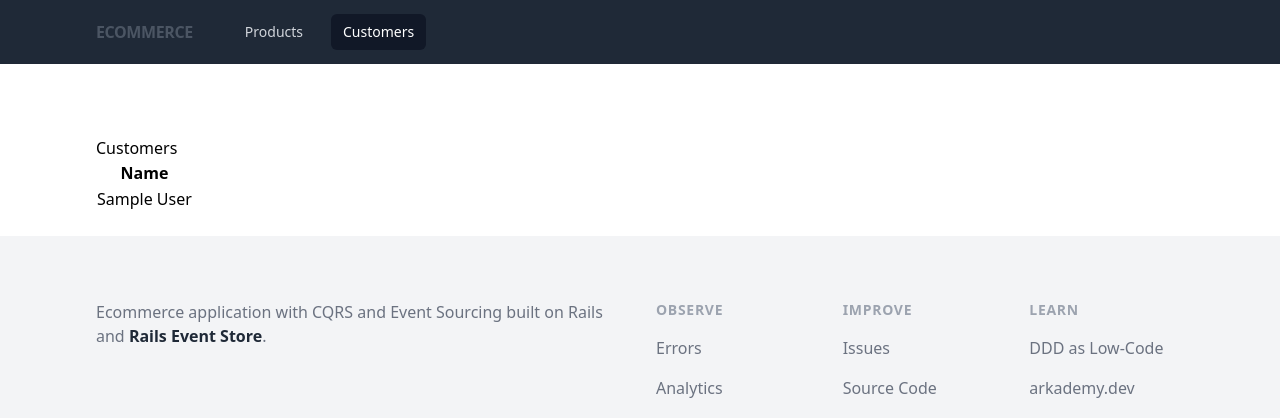
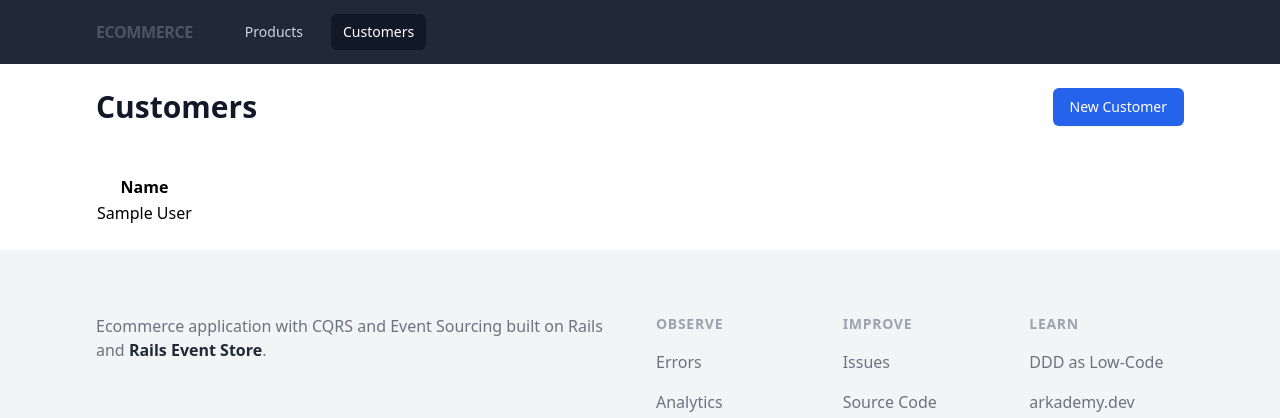
Before and after one commit to NetstationPL/example_event_source_ecommerce, a Django app: page /customers/ in a window 1280 px wide. Shown: the top 418 px of the page. Run offline with Django 4.2, Linux system fonts and the light colour scheme; tables that the repository leaves empty hold one stand-in row (values such as "Sample post"); some libraries are stand-ins or nearby versions.

Commit message:
buttom in customers list

```diff
--- a/django_application/customers/templates/customers/customer_list.html
+++ b/django_application/customers/templates/customers/customer_list.html
@@ -1,11 +1,10 @@
 {% extends "customers_base.html" %}
 
-{% block title %}
+{% block header %}
     Customers
 {% endblock %}
 
 {% block content %}
-    <h1>Customers</h1>
     <table class="table table-striped">
 	<tr>
 	    <th>Name</th>
@@ -17,3 +16,9 @@
 	{% endfor %}
     </table>
 {% endblock %}
+
+{% block actions %}
+	<button type="button" class="inline-flex items-center px-4 py-2 border rounded-md shadow-sm text-sm font-medium focus:outline-none focus:ring-2 focus:ring-offset-2 focus:ring-blue-500 border-transparent text-white bg-blue-600 hover:bg-blue-700">
+		<a href="{% url 'customers:new' %}">New Customer</a>
+	</button>
+{% endblock %}
```
